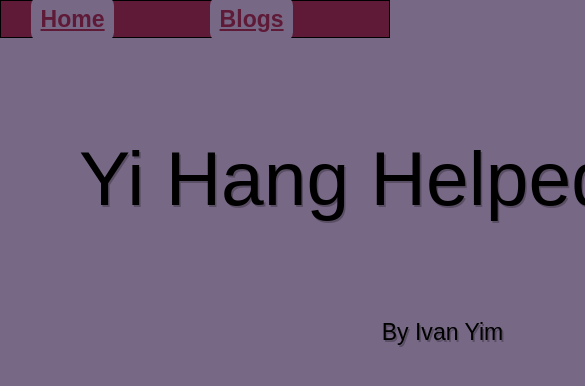
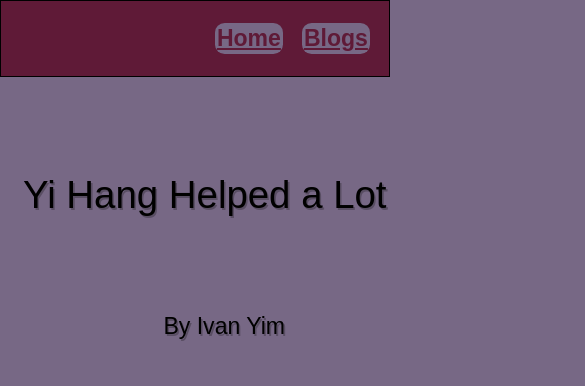
Before and after one commit to Yuno1106/design-scaffold, an Eleventy site: page eleventy-sample/src/index.njk in a window 390 px wide. Shown: the top 386 px of the page, 585 px wide, since content can reach past the window. Built offline with nearby package versions, Linux system fonts and the light colour scheme; Eleventy itself is replaced by a stand-in of ours; files that its build step writes are made by us from their sources.

Commit message:
media blog

```diff
--- a/eleventy-sample/src/styles/article.css
+++ b/eleventy-sample/src/styles/article.css
@@ -86,3 +86,26 @@ margin-left: 10%;
     -webkit-transform: scale(1.1);
     transform: scale(1.1);
   }
+  @media all and (max-width: 930px) {
+    .figure-image{
+        max-width: 80%;
+
+    }
+   .main-article{
+       font-size: .5rem;
+   }
+
+    .header-title{
+        font-size: 2rem;
+        padding-left: 5%;
+        width: auto;
+    }
+    .header-desc{
+        width: auto;
+    }
+  }
+@media all and (max-width: 450px){
+  .link{
+      padding: .1rem;
+      margin-right: 1rem;
+}
--- a/eleventy-sample/src/styles/blogs.css
+++ b/eleventy-sample/src/styles/blogs.css
@@ -107,3 +107,24 @@ body{
     -webkit-transform: scale(1.1);
     transform: scale(1.1);
   }
+  @media all and (max-width: 930px) {
+    .img-preview{
+        max-width: 80%;
+
+    }
+
+
+    .header-title{
+        font-size: 2rem;
+        padding-left: 5%;
+        width: auto;
+    }
+    .header-desc{
+        width: auto;
+    }
+  }
+@media all and (max-width: 450px){
+  .link{
+      padding: .1rem;
+      margin-right: 1rem;
+}
--- a/eleventy-sample/src/styles/index.css
+++ b/eleventy-sample/src/styles/index.css
@@ -94,11 +94,23 @@ font-weight: 400;
     -webkit-transform: scale(1.1);
     transform: scale(1.1);
   }
-  @media all and (max-width: 500px) {
+  @media all and (max-width: 930px) {
       .nav {
-          height: 2rem;
+
       }
-      .desk-nav{
-          height: 2rem;
+
+
+      .header-title{
+          font-size: 2rem;
+          padding-left: 5%;
+          width: auto;
       }
+      .header-desc{
+          width: auto;
+      }
+    }
+  @media all and (max-width: 450px){
+    .link{
+        padding: .1rem;
+        margin-right: 1rem;
   }
```
Also changed, not shown: 5 other files.
